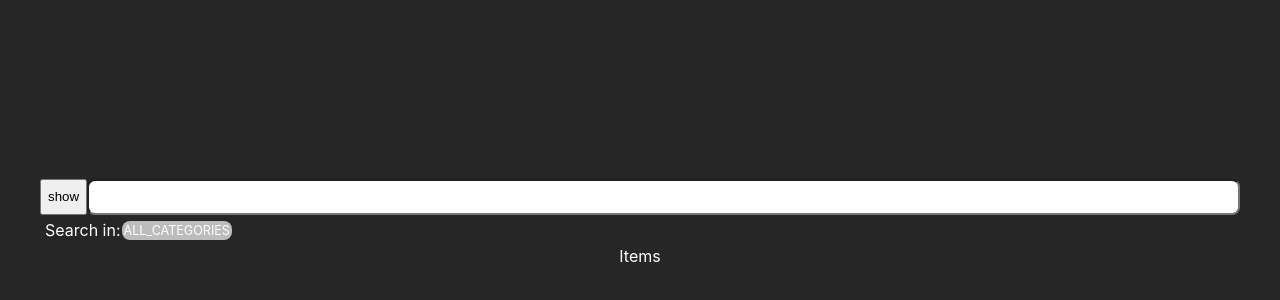
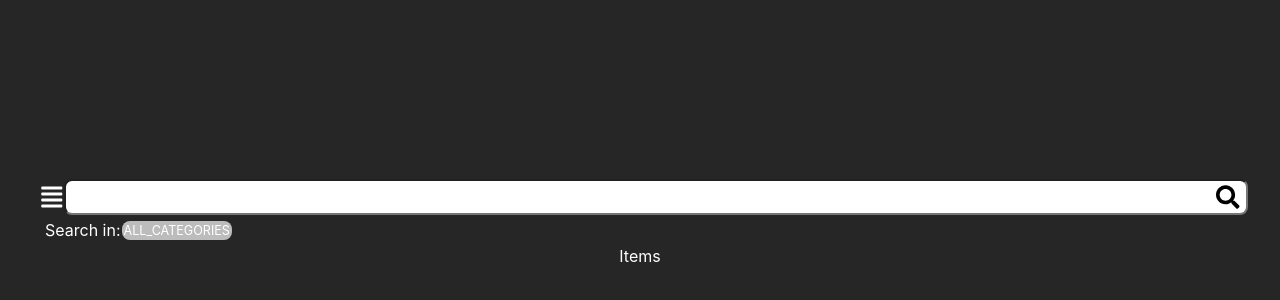
Before and after one commit to vgk77/procatalog-webapp, a React (Create React App) app: page / in a window 1280 px wide. Shown: the part 178-478 px from the top of the page. Built offline with nearby package versions, Linux system fonts and the light colour scheme; data requests are answered from the project's data file.

Commit message:
Move categories to popup.

```diff
--- a/package.json
+++ b/package.json
@@ -9,10 +9,12 @@
     "prop-types": "15.7.2",
     "react": "16.13.1",
     "react-dom": "16.13.1",
+    "react-icons": "3.10.0",
     "react-redux": "7.2.0",
     "react-router": "5.2.0",
     "react-router-dom": "5.2.0",
     "react-scripts": "3.4.1",
+    "reactjs-popup": "1.5.0",
     "redux": "4.0.5",
     "redux-thunk": "2.3.0",
     "styled-components": "5.1.1"
--- a/src/components/Filters.js
+++ b/src/components/Filters.js
@@ -1,8 +1,9 @@
 import React, { useEffect } from 'react';
 import { useSelector, useDispatch } from 'react-redux';
-import { fetchCategories } from '../actions';
+import { fetchCategories, updateSettings } from '../actions';
 import Category from './Category';
 import { StyledFiltersContainer } from '../styles';
+import Popup from 'reactjs-popup';
 
 const Filters = () => {
 	const { categories, settings } = useSelector(store => store);
@@ -16,12 +17,30 @@ const Filters = () => {
 		return null;
 	}
 
+	const handleOnClosePopup = () => {
+		dispatch(updateSettings({ showFilters: false }));
+	};
+
 	return (
-		<StyledFiltersContainer>
-		    {categories.map(value => (
-				<Category data={value} />
-			))}
-		</StyledFiltersContainer>
+		<Popup
+			open
+			lockScroll
+			closeOnEscape
+			position="bottom center"
+			onClose={handleOnClosePopup}
+			contentStyle={{
+				overflowY: 'auto',
+				maxHeight: '80vh',
+				backgroundColor: '#262626',
+				borderColor: '#363636',
+			}}
+		>
+			<StyledFiltersContainer>
+			    {categories.map(value => (
+					<Category data={value} />
+				))}
+			</StyledFiltersContainer>
+		</Popup>
 	);
 };
 
--- a/src/components/Search.js
+++ b/src/components/Search.js
@@ -3,9 +3,10 @@ import { StyledSearchContainer, StyledSearch } from '../styles';
 import { useDispatch, useSelector } from 'react-redux';
 import { updateFilter, updateSettings } from '../actions';
 import Tags from './Tags';
+import { FaAlignJustify, FaSearch } from 'react-icons/fa';
 
 const Search = () => {
-	const { filter, settings } = useSelector(store => store);
+	const { filter } = useSelector(store => store);
 	const dispatch = useDispatch();
 
 	const handleOnChange = event => {
@@ -13,16 +14,28 @@ const Search = () => {
 	};
 
 	const handleOnClickToggle = () => {
-		dispatch(updateSettings({ showFilters: !settings.showFilters }));
+		dispatch(updateSettings({ showFilters: true }));
 	};
 
 	return (
 		<div>
 			<StyledSearchContainer>
-				<button onClick={handleOnClickToggle}>show</button>
+				<FaAlignJustify
+					size={24}
+					style={{ alignSelf: 'center' }}
+					onClick={handleOnClickToggle}
+				/>
 				<StyledSearch
 					value={filter.search}
 					onChange={handleOnChange}
+				/>
+				<FaSearch
+					size={24}
+					style={{
+						alignSelf: 'center',
+						color: 'black',
+						marginLeft: -32,
+					}}
 				/>
 			</StyledSearchContainer>
 			<Tags />
```
Also changed, not shown: src/components/App.js (line endings or trailing spaces).
